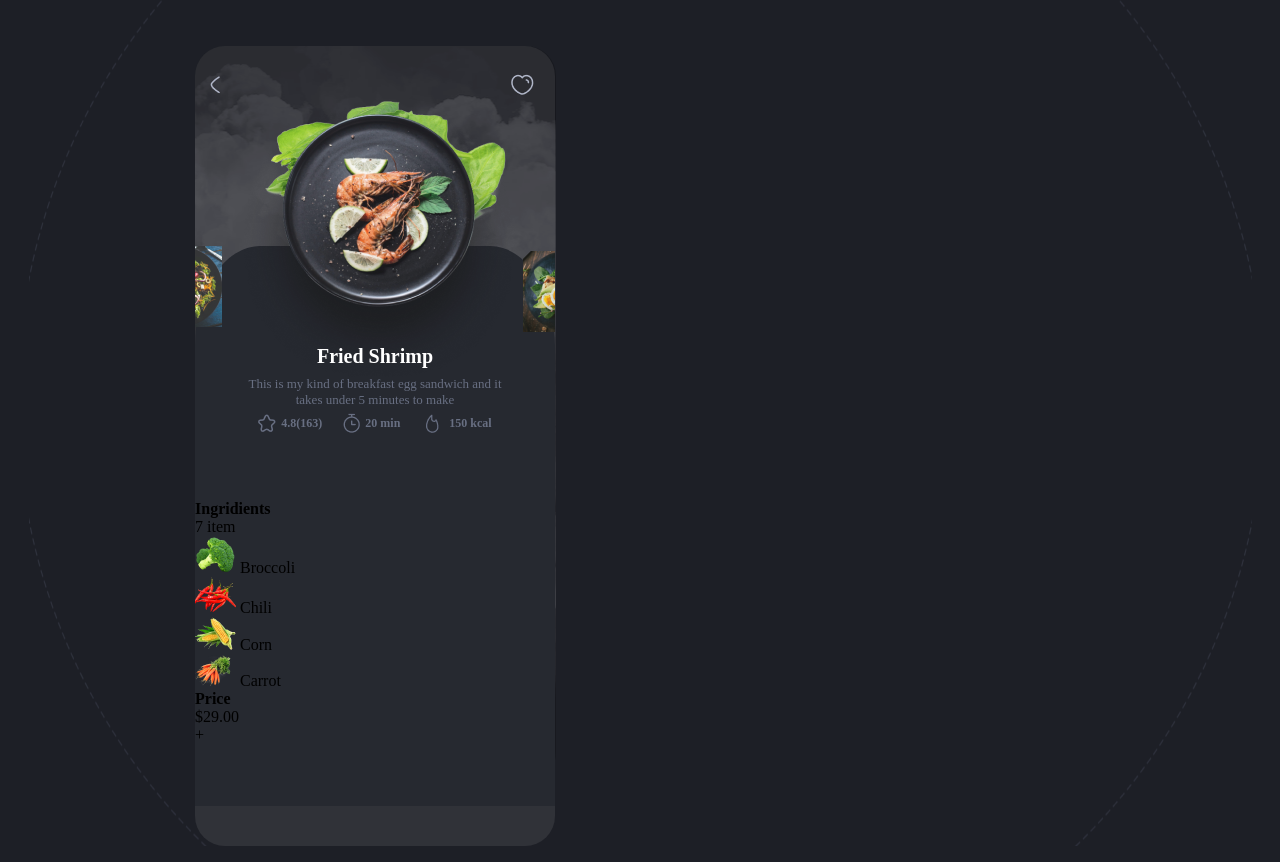
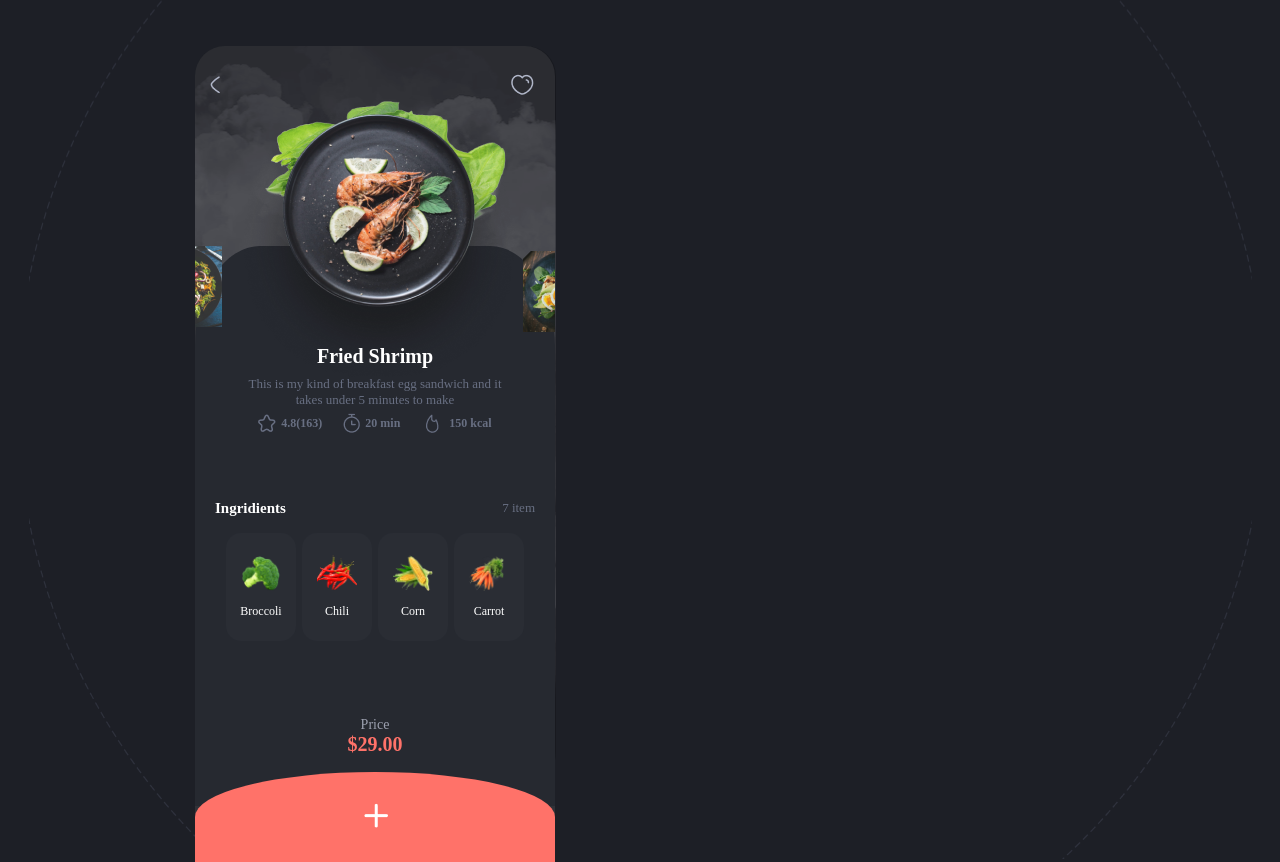
Before and after one commit to negmatov2008/4-2-dars, a plain HTML site: page index.html in a window 1280 px wide. Drawn offline with Linux system fonts and the light colour scheme.

Commit message:
tugatildi

```diff
--- a/index.html
+++ b/index.html
@@ -72,7 +72,7 @@
             <span>$29.00</span>
           </div>
           <div class="price_1-body">
-            <sapn>+</sapn>
+            <img src="./+.png" alt="">
           </div>
         </div>
       </div>
--- a/style.css
+++ b/style.css
@@ -119,3 +119,108 @@ body {
   font-weight: 600;
   line-height: normal;
 }
+.menyu_1 {
+  display: flex;
+  flex-direction: column;
+  gap: 15px;
+}
+.menyu_1-top {
+  display: flex;
+  justify-content: space-between;
+  width: 100%;
+  height: 18px;
+  padding: 0 20px;
+}
+.menyu_1-top h4 {
+  color: #fff;
+  font-family: Gilroy;
+  font-size: 15px;
+  font-style: normal;
+  font-weight: 600;
+  line-height: normal;
+}
+.menyu_1-top span {
+  color: #686f82;
+  text-align: right;
+  font-family: Gilroy;
+  font-size: 13px;
+  font-style: normal;
+  font-weight: 500;
+  line-height: normal;
+}
+.menyu_1-body {
+  display: flex;
+  justify-content: center;
+  align-items: center;
+  gap: 6px;
+  margin-bottom: 76px;
+}
+.box {
+  display: flex;
+  flex-direction: column;
+  padding: 20px 10px;
+  border-radius: 15px;
+  background: rgba(44, 47, 56, 0.64);
+  justify-content: center;
+  align-items: center;
+  width: 70px;
+  height: 108px;
+}
+.box img {
+  width: 40.254px;
+  height: 36.429px;
+  flex-shrink: 0;
+  margin-bottom: 13px;
+}
+.box span {
+  color: #fff;
+  text-align: center;
+  font-family: Gilroy;
+  font-size: 12px;
+  font-style: normal;
+  font-weight: 500;
+  line-height: normal;
+}
+.price_1 {
+  display: flex;
+  flex-direction: column;
+  justify-content: center;
+  align-items: center;
+  position: relative;
+}
+.price_1-top {
+  display: flex;
+  flex-direction: column;
+  margin-bottom: 19px;
+  justify-content: center;
+  align-items: center;
+}
+.price_1-top h4 {
+  color: #9ca0af;
+  text-align: right;
+  font-family: Gilroy;
+  font-size: 14px;
+  font-style: normal;
+  font-weight: 500;
+  line-height: normal;
+}
+.price_1-top span {
+  color: #ff7269;
+  font-family: Gilroy;
+  font-size: 20px;
+  font-style: normal;
+  font-weight: 700;
+  line-height: normal;
+}
+.price_1-body {
+  position: absolute;
+  background-color: #ff7269;
+  width: 100%;
+  height: 90px;
+  display: flex;
+  justify-content: center;
+  align-items: center;
+  top: 55px;
+  border-top-left-radius: 90%;
+  border-top-right-radius: 90%;
+}
```
Also changed, not shown: +.png (added).
